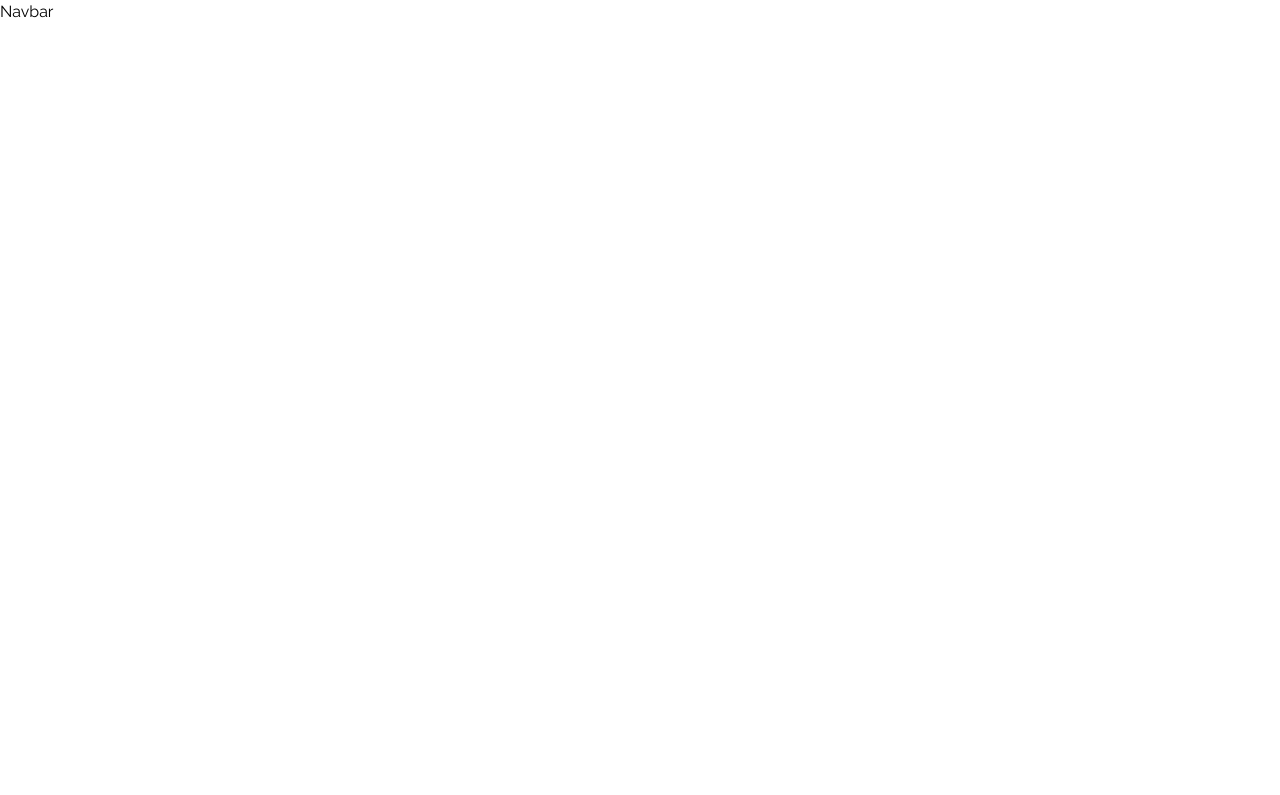
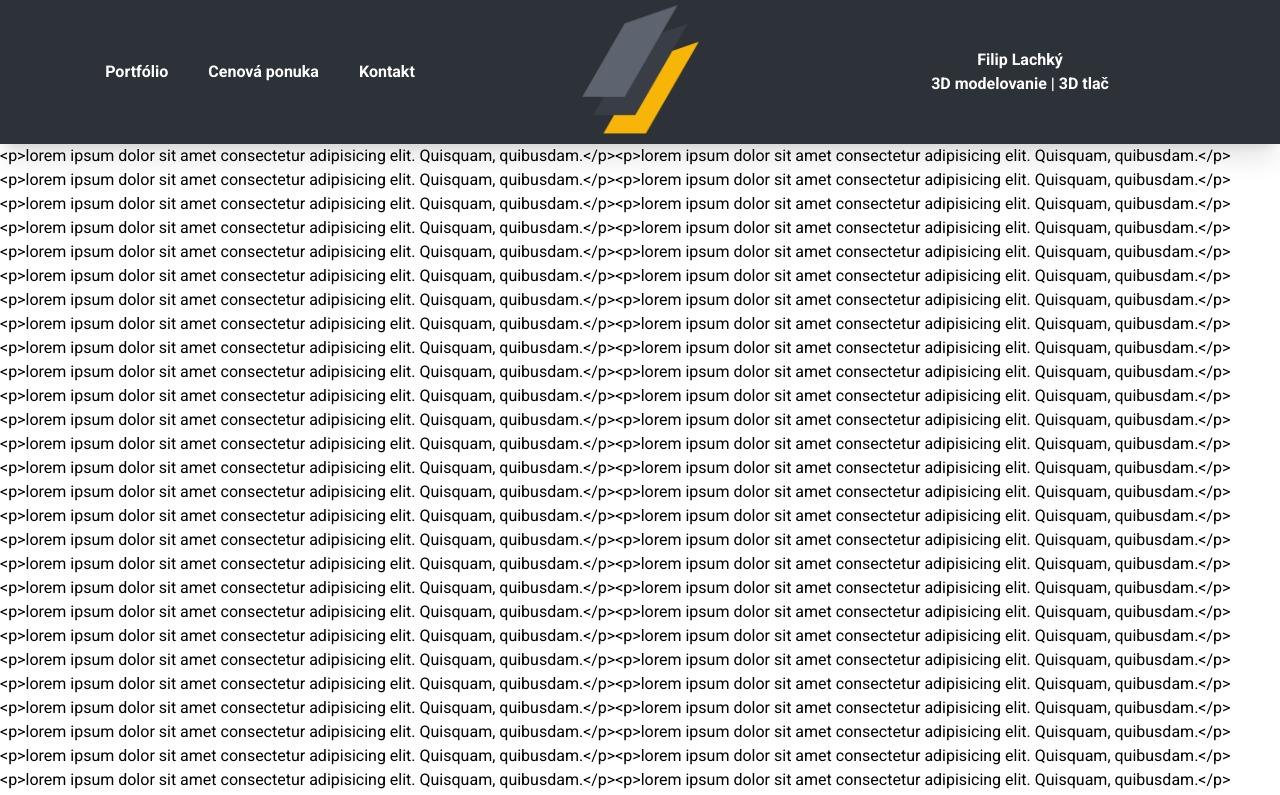
Before and after one commit to Skultty/stratum-portfolio, a React (Create React App) app: page / in a window 1280 px wide. Shown: the top 795 px of the page. Built offline with nearby package versions, Linux system fonts and the light colour scheme; the HTML template or start-up script is replaced by a standard one.

Commit message:
feat: Navbar component created and styled

```diff
--- a/package.json
+++ b/package.json
@@ -3,6 +3,7 @@
   "version": "0.1.0",
   "private": true,
   "dependencies": {
+    "@heroicons/react": "^2.0.12",
     "@testing-library/jest-dom": "^5.14.1",
     "@testing-library/react": "^13.0.0",
     "@testing-library/user-event": "^13.2.1",
@@ -10,6 +11,7 @@
     "react-dom": "^18.2.0",
     "react-icons": "^4.6.0",
     "react-scripts": "5.0.1",
+    "react-scroll": "^1.8.8",
     "web-vitals": "^2.1.0"
   },
   "scripts": {
--- a/src/App.js
+++ b/src/App.js
@@ -2,9 +2,16 @@ import Navbar from "./components/Navbar";
 
 
 function App() {
+  let arr = [];
+  for (let i = 0; i < 2000; i++) {
+    arr.push("<p>lorem ipsum dolor sit amet consectetur adipisicing elit. Quisquam, quibusdam.</p>");
+  };
+  console.log(arr);
   return (
     <div>
       <Navbar/>
+      {[...arr]}
+
     </div>
   );
 }
--- a/src/components/Navbar.js
+++ b/src/components/Navbar.js
@@ -1,12 +1,38 @@
-import React from "react";
+import React, { Component } from "react";
+import { FaBars } from "react-icons/fa";
+import { Link } from "react-scroll";
+import logo from "../assets/logo.png";
+import { useScrollPosition } from "../hooks/useScrollPosition";
+import { useEffect } from "react";
+
+export default function Navbar() {
+  const scrollPosition = useScrollPosition();
 
 
-const Navbar = () => {
-    return (
-        <div>
-            <h1>Navbar</h1>
+  console.log(scrollPosition);
+
+  if (scrollPosition > 1 && scrollPosition < 88) {
+    document.getElementById("logo").style.height = 144 - scrollPosition + "px";
+  }
+
+  return (
+    <div className="fixed flex flex-row w-full  bg-gray-3 shadow-xl">
+        <div className="flex-1 flex justify-center mt-auto mb-auto">
+
+          <Link to="porfolio" smooth={true} duration={500} className="cursor-pointer  transition-colors duration-300 hover:text-custom-yellow text-white font-bold fo py-2 mx-5 select-none">Portfólio</Link>
+
+          <Link to="offer" smooth={true} duration={500} className="cursor-pointer  transition-colors duration-300 hover:text-custom-yellow text-white font-bold py-2  mx-5 select-none">Cenová ponuka</Link>
+
+          <Link to="contact" smooth={true} duration={500} className="cursor-pointer  transition-colors duration-300 hover:text-custom-yellow text-white font-bold py-2  mx-5  select-none">Kontakt</Link>
         </div>
-    );
+        <div className="mx-12">
+          {/*logo*/}
+          <img src={logo} id="logo" alt="logo" className="h-36 select-none"/>
+        </div>
+        <div className="flex-1 flex justify-center mt-auto mb-auto">
+          {/*Contact me */}
+          <Link to="contact" smooth={true} duration={500} className="cursor-pointer  transition-colors duration-300 hover:text-custom-yellow text-white font-bold py-2 px-4 text-center select-none">Filip Lachký<br/>{scrollPosition < 88 ? "3D modelovanie | 3D tlač" : ""}</Link>
+        </div>
+    </div>
+  );
 }
-
-export default Navbar;
--- /dev/null
+++ b/src/hooks/useScrollPosition.js
@@ -0,0 +1,20 @@
+import { useEffect, useState } from "react";
+
+export const useScrollPosition = () => {
+    const [scrollPosition, setScrollPosition] = useState(0);
+
+    useEffect(() => {
+        const updatePosition = () => {
+            setScrollPosition(window.pageYOffset);
+        }
+
+        window.addEventListener("scroll", updatePosition);
+
+        updatePosition();
+
+        return () => window.removeEventListener("scroll", updatePosition);
+}, []);
+
+return scrollPosition;
+
+}
--- a/src/index.css
+++ b/src/index.css
@@ -1,4 +1,4 @@
-@import url('https://fonts.googleapis.com/css2?family=Raleway:ital,wght@0,100;0,200;0,300;0,400;0,500;0,600;0,700;0,800;0,900;1,100;1,200;1,300;1,400;1,500;1,600;1,700;1,800;1,900&display=swap');
+@import url('https://fonts.googleapis.com/css2?family=Roboto:ital,wght@0,100;0,300;0,400;0,500;0,700;0,900;1,100;1,300;1,400;1,500;1,700;1,900&display=swap');
 
 @tailwind base;
 @tailwind components;
@@ -6,6 +6,6 @@
 
 @layer base {
   html {
-    font-family: 'Raleway', sans-serif;
+    font-family: 'Roboto', sans-serif;
   }
 }
--- a/tailwind.config.js
+++ b/tailwind.config.js
@@ -5,6 +5,14 @@ module.exports = {
   ],
   theme: {
     extend: {},
+    colors: {
+      'gray': '#5d646f',
+      'gray-2': '#383f46',
+      'gray-3': '#2d3238',
+      'custom-yellow': '#f7b507',
+      'white': '#ffffff',
+      'black': '#000000',
+    },
   },
   plugins: [],
 }
```
Also changed, not shown: src/assets/logo.png (added), src/components/Contact.js (added), src/components/Offer.js (added), src/components/Portfolio.js (added), 1 other file (tests, documents, lock files or other folders).
